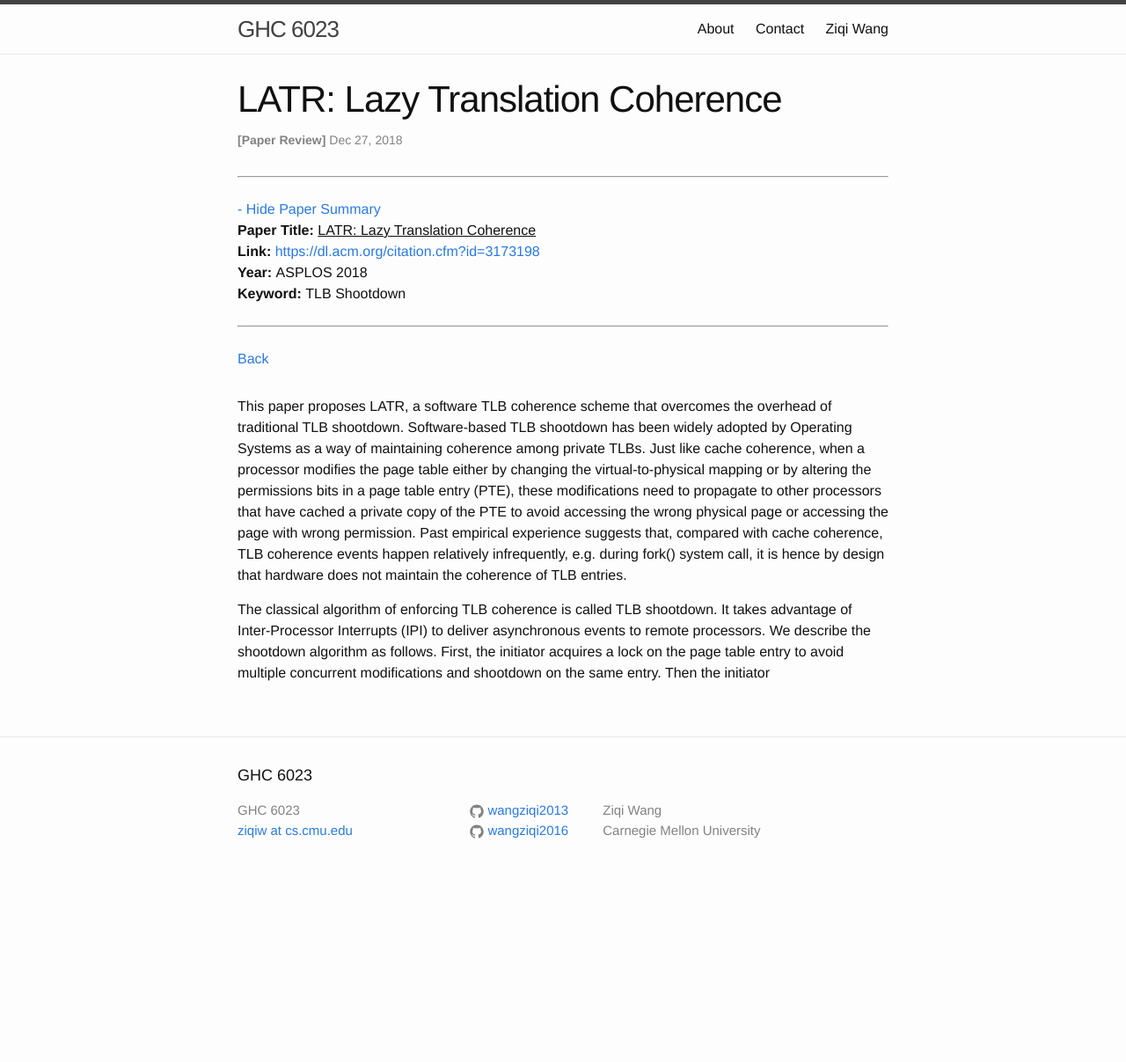
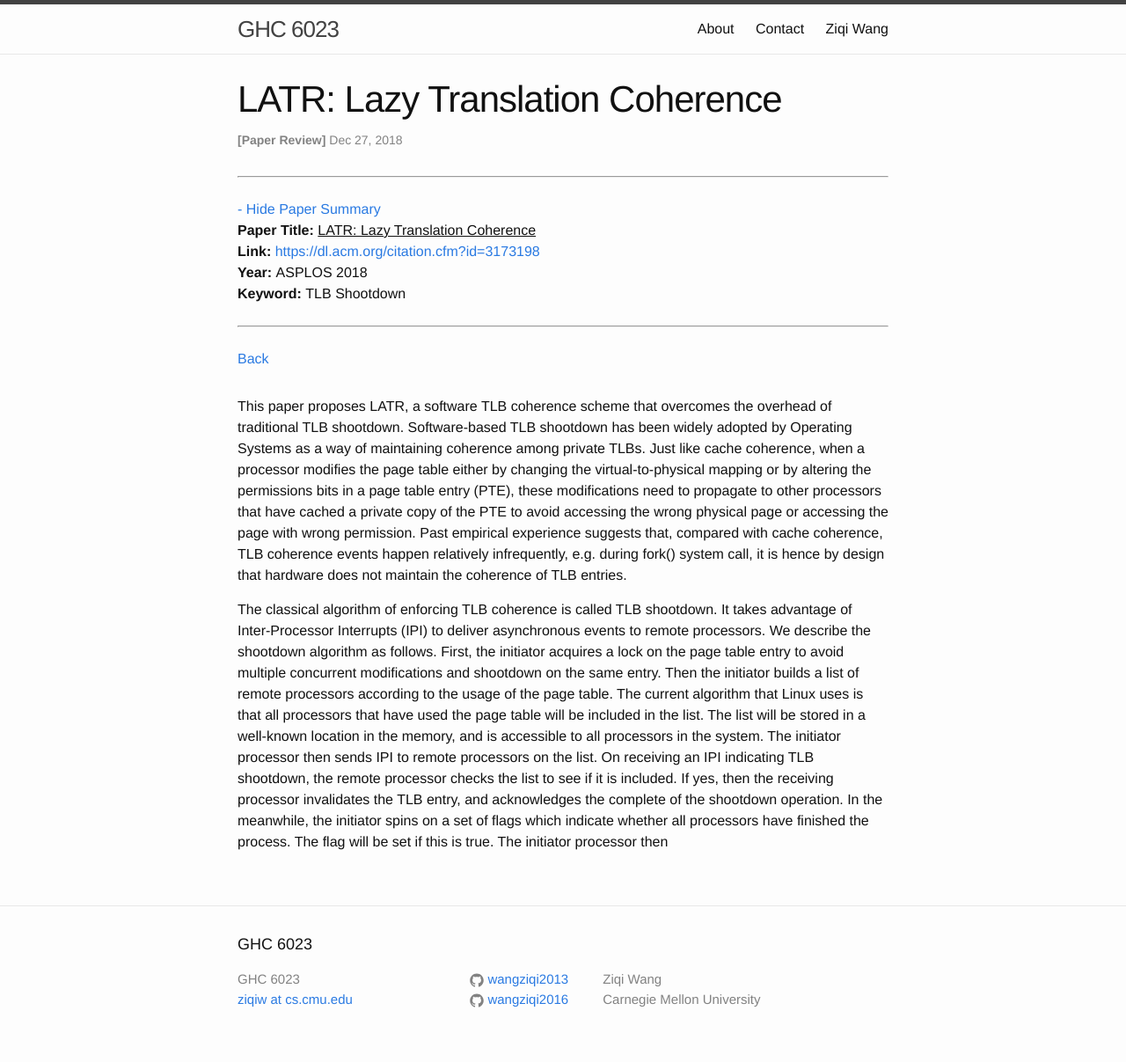
Before and after one commit to wangziqi2013/wangziqi2013.github.io, a Jekyll site: the page built from _posts/2018-12-26-latr.markdown, in a window 1280 px wide. Shown: the whole page at 88% size. Built offline with Jekyll 4.4.1, drawn with Linux system fonts in a browser that asks for light colours; before the commit the page ends 1015 px from its top, so only the background shows below that.

Commit message:
Working on TLB shootdown

```diff
--- a/_posts/2018-12-26-latr.markdown
+++ b/_posts/2018-12-26-latr.markdown
@@ -25,4 +25,11 @@ the coherence of TLB entries.
 The classical algorithm of enforcing TLB coherence is called TLB shootdown. It takes advantage of Inter-Processor
 Interrupts (IPI) to deliver asynchronous events to remote processors. We describe the shootdown algorithm as follows.
 First, the initiator acquires a lock on the page table entry to avoid multiple concurrent modifications and shootdown on
-the same entry. Then the initiator
+the same entry. Then the initiator builds a list of remote processors according to the usage of the page table. The
+current algorithm that Linux uses is that all processors that have used the page table will be included in the list.
+The list will be stored in a well-known location in the memory, and is accessible to all processors in the system.
+The initiator processor then sends IPI to remote processors on the list. On receiving an IPI indicating TLB shootdown,
+the remote processor checks the list to see if it is included. If yes, then the receiving processor invalidates
+the TLB entry, and acknowledges the complete of the shootdown operation. In the meanwhile, the initiator spins on
+a set of flags which indicate whether all processors have finished the process. The flag will be set if this is true.
+The initiator processor then
```
